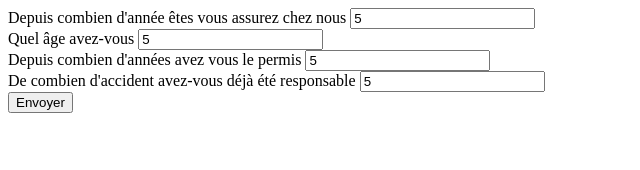
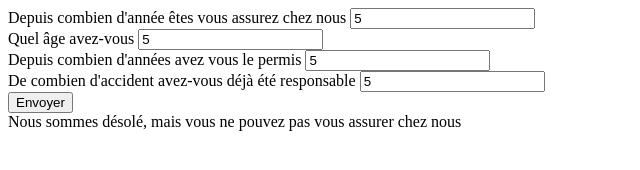
Before and after one commit to Syllac21/assurance-auto, a plain HTML site: page index.html in a window 1280 px wide. Both pictures are taken after typing "5", "5", "5", "5" into the empty fields and a click on the button "Envoyer". Shown: the whole page, without its empty margins (0-640 px from the left). Drawn offline with Linux system fonts and the light colour scheme.

Commit message:
ça marche

```diff
--- a/index.html
+++ b/index.html
@@ -29,7 +29,7 @@
         </div>
     </form>
 
-    <div id="Root">
+    <div id="root">
 
     </div>
 
--- a/script/main.js
+++ b/script/main.js
@@ -12,7 +12,7 @@ const AffichageContrat = document.getElementById('root');
 
 function generate(anciennete, age, jeuneConducteur, nbAccident){
 
-    let classeContrat = 4 + anciennete + age + jeuneConducteur - nbAccident
+    let classeContrat = 4 + anciennete + age + jeuneConducteur + nbAccident
 
     if(classeContrat < 1){
         classeContrat = 1;
@@ -30,16 +30,16 @@ function generate(anciennete, age, jeuneConducteur, nbAccident){
             break;
         case 3 :
             reponse += 'C';
-            console.log (reponse);
+
             break;
         case 4 :
             reponse += 'D';
             break;
         case 5 :
-            reponse ='Nous sommes désolé, mais vous ne pouvez pas vous assurer chez nous'
+            reponse ='Nous sommes désolé, mais vous ne pouvez pas vous assurer chez nous';
             break;
     }
-
+    console.log (reponse);
     return reponse;
 
 }
```
